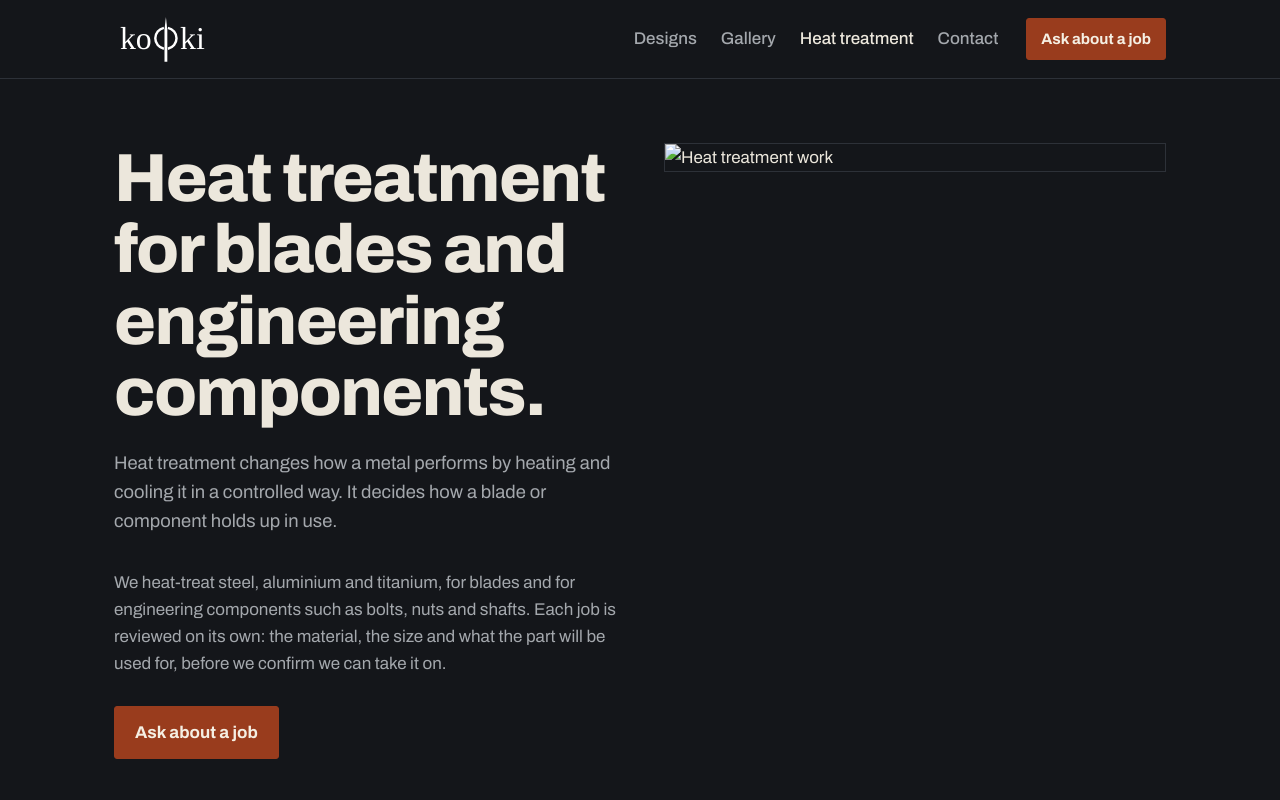
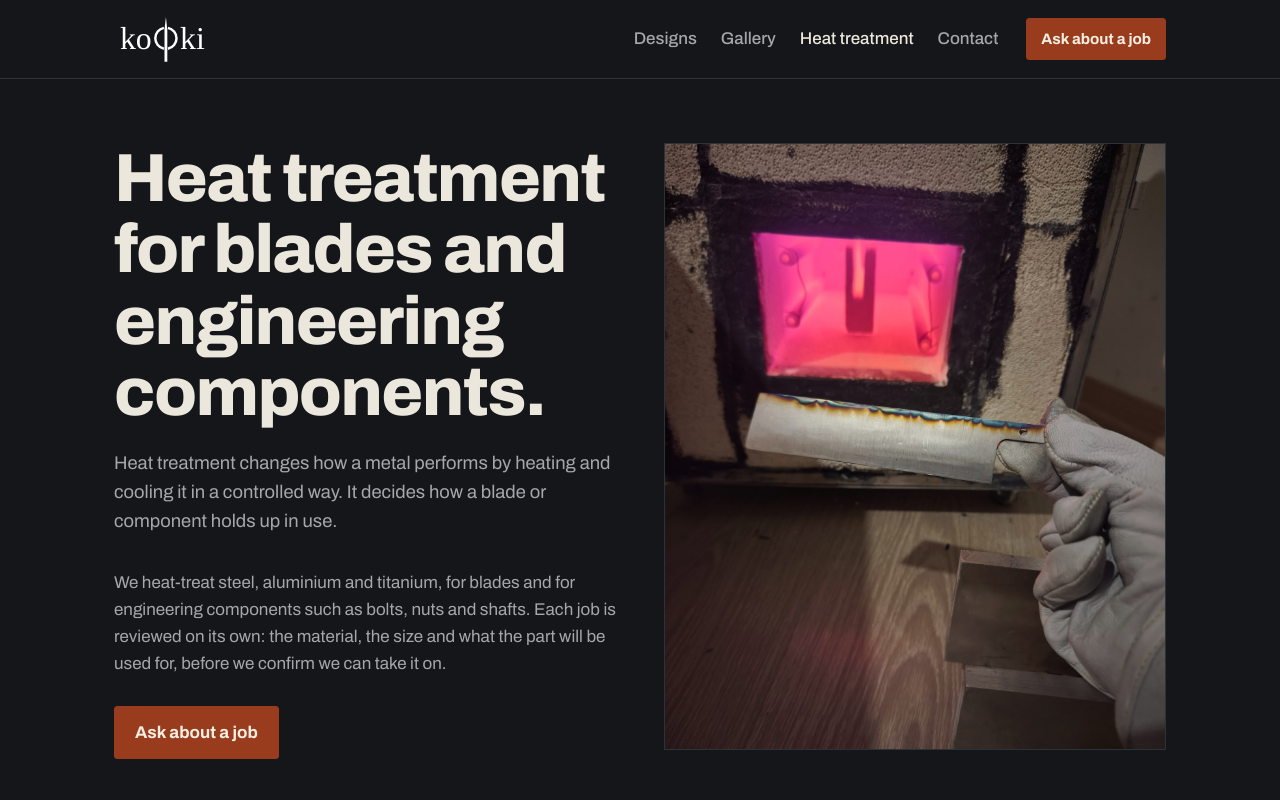
Before and after one commit to kofkicy/kofki, a plain HTML site: page heat-treatment.html in a window 1280 px wide. Shown: the top 800 px of the page. Drawn offline with Linux system fonts and the light colour scheme.

Commit message:
Update image source for heat treatment workshop

```diff
--- a/heat-treatment.html
+++ b/heat-treatment.html
@@ -33,7 +33,7 @@
       <p class="sub">We heat-treat steel, aluminium and titanium, for blades and for engineering components such as bolts, nuts and shafts. Each job is reviewed on its own: the material, the size and what the part will be used for, before we confirm we can take it on.</p>
       <p style="margin-top:28px"><a class="btn" href="index.html?topic=Heat%20treatment#contact">Ask about a job</a></p>
     </div>
-    <img src="images/heat-treatment/heat-treatment-workshop.jpg" alt="Heat treatment work">
+    <img src="images/brand/heat-treatment-workshop.jpg" alt="Heat treatment work">
   </div>
 
   <section style="margin-top:64px">
```
